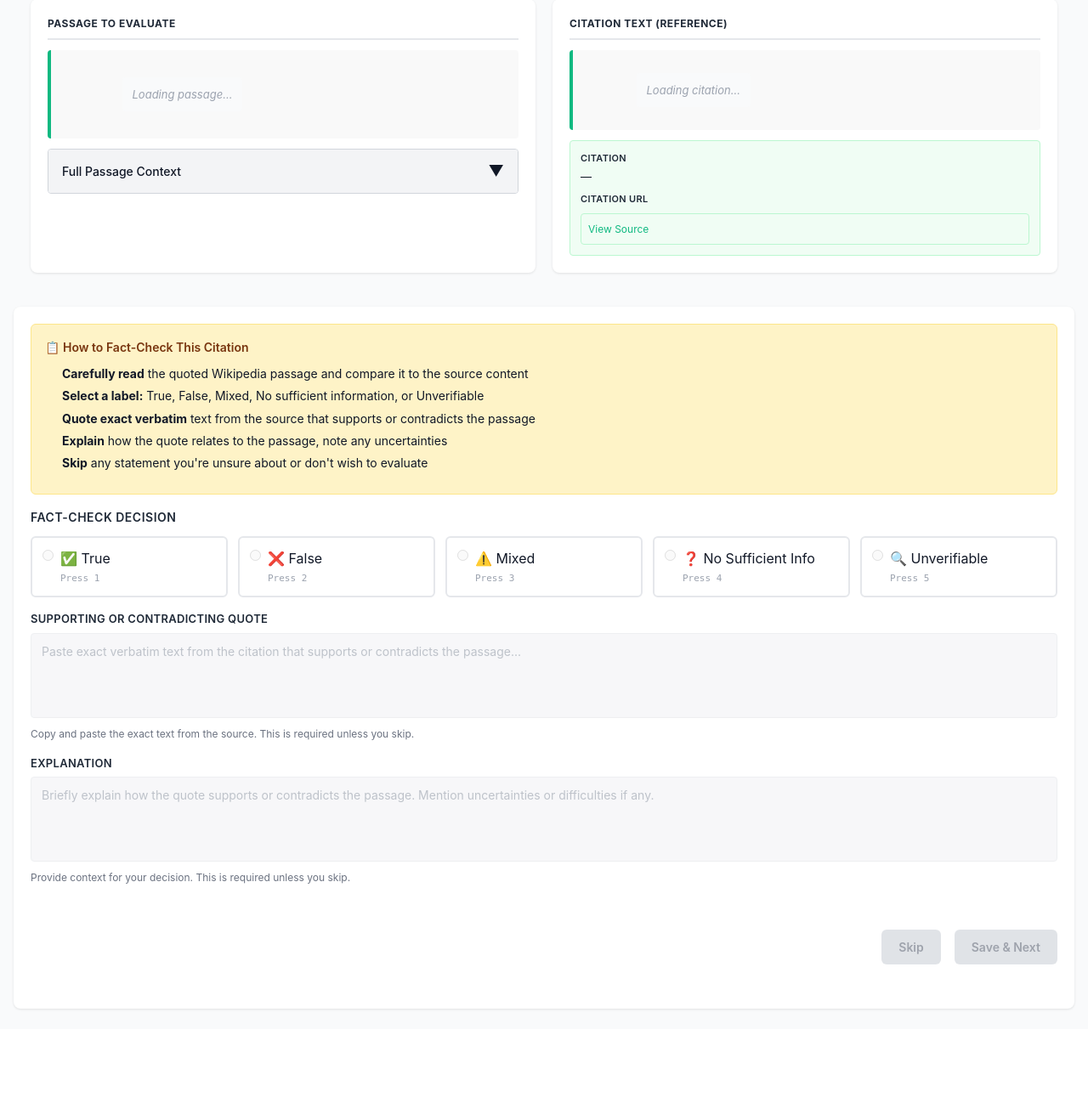
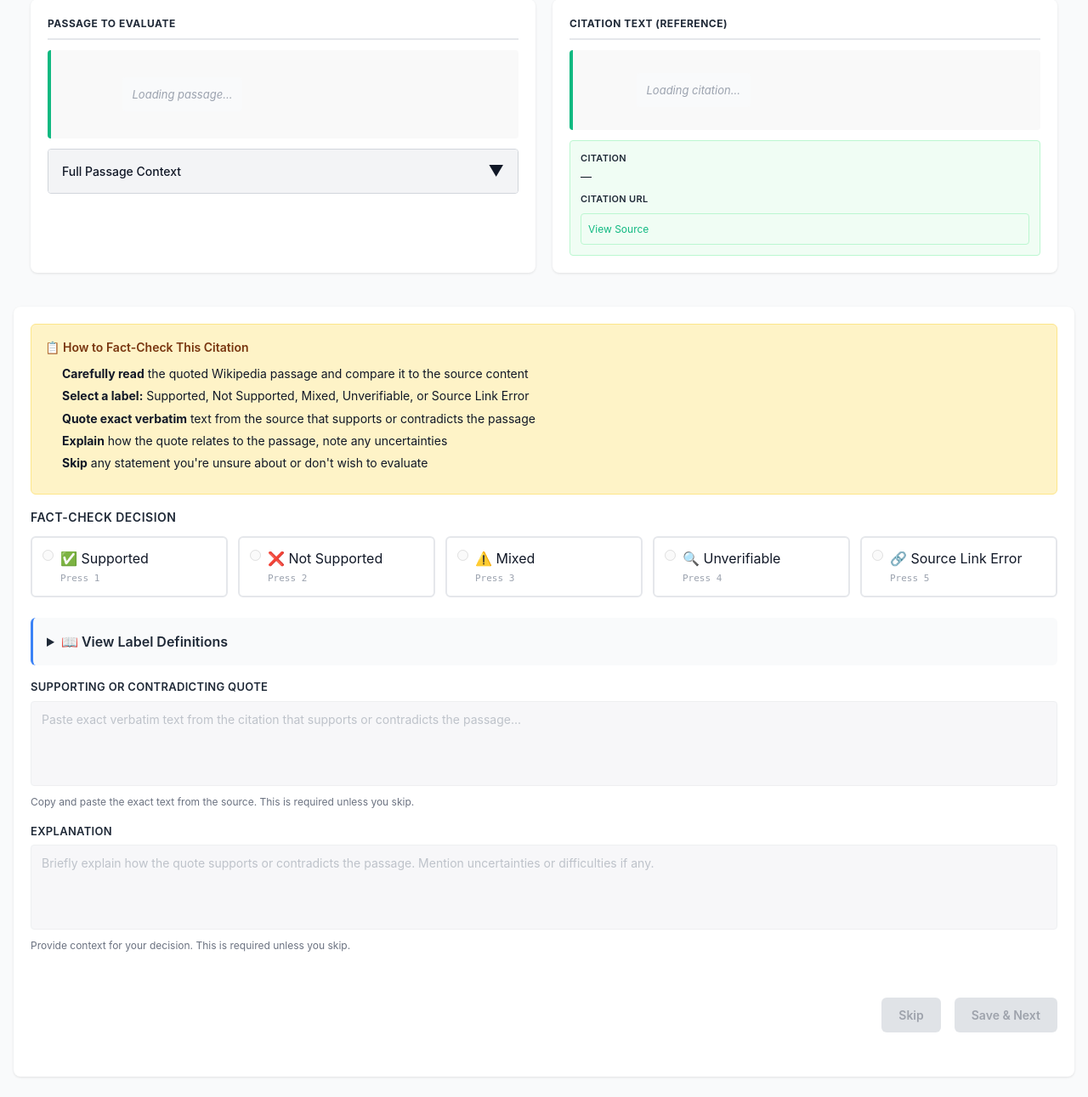
Before and after one commit to aaddira/WikiFactCheck, a Flask app: template templates/annotate.html in a window 1280 px wide. Shown: the part 402-1693 px from the top of the page at 85% size. Before the commit the page ends 1591 px from the top, so only its background shows below. Run offline with Flask 3, Linux system fonts and the light colour scheme; the template is opened without the code that fills it, so the values that code supplies are empty; some libraries are stand-ins or nearby versions.

Commit message:
Update fact-checking labels with new definitions and UI
Replaced old label schema (TRUE/FALSE/NO_SUFFICIENT_INFO/etc.) with new,
more semantically clear labels aligned to latest LLM fact-checking prompt:

- TRUE → Supported: All claims correctly grounded in source
- FALSE → Not Supported: Claims missing from or contradicted by source
- NO_SUFFICIENT_INFO → REMOVED (replaced by Source link error)
- (Added) Source link error: URL is broken or leads to unrelated content

Changes across all annotation interfaces:
- Backend: routes_annotate.py label validation, annotate.js keyboard shortcuts
- Admin: test sample labels, label color mapping for charts
- Annotators: updated radio buttons, instructions, and definitions in annotate.html
- Tests: updated qualification test options with new descriptions
- Landing/history: updated preview and edit interfaces with new labels

Added expandable definitions section in annotate.html with full explanations
and examples for each label to guide annotators accurately.

Co-Authored-By: Claude Haiku 4.5 <noreply@anthropic.com>

```diff
--- a/routes_annotate.py
+++ b/routes_annotate.py
@@ -202,7 +202,7 @@ def api_annotation_save():
         return jsonify({"error": "Missing label"}), 400
 
     # Validate label
-    valid_labels = ["TRUE", "FALSE", "MIXED", "NO_SUFFICIENT_INFO", "UNVERIFIABLE"]
+    valid_labels = ["Supported", "Not Supported", "Mixed", "Unverifiable", "Source link error"]
     if label not in valid_labels:
         return jsonify({"error": f"Invalid label. Must be one of: {valid_labels}"}), 400
 
--- a/static/js/annotate.js
+++ b/static/js/annotate.js
@@ -249,11 +249,11 @@ function setupKeyboardShortcuts() {
         if (e.target.tagName === "TEXTAREA") return;
 
         const labelMap = {
-            "1": "TRUE",
-            "2": "FALSE",
-            "3": "MIXED",
-            "4": "NO_SUFFICIENT_INFO",
-            "5": "UNVERIFIABLE",
+            "1": "Supported",
+            "2": "Not Supported",
+            "3": "Mixed",
+            "4": "Unverifiable",
+            "5": "Source link error",
         };
 
         if (e.key in labelMap) {
--- a/templates/annotate.html
+++ b/templates/annotate.html
@@ -109,7 +109,7 @@
             <h4>📋 How to Fact-Check This Citation</h4>
             <ol>
                 <li><strong>Carefully read</strong> the quoted Wikipedia passage and compare it to the source content</li>
-                <li><strong>Select a label:</strong> True, False, Mixed, No sufficient information, or Unverifiable</li>
+                <li><strong>Select a label:</strong> Supported, Not Supported, Mixed, Unverifiable, or Source Link Error</li>
                 <li><strong>Quote exact verbatim</strong> text from the source that supports or contradicts the passage</li>
                 <li><strong>Explain</strong> how the quote relates to the passage, note any uncertainties</li>
                 <li><strong>Skip</strong> any statement you're unsure about or don't wish to evaluate</li>
@@ -121,41 +121,72 @@
             <div class="form-section-title">Fact-Check Decision</div>
             <div class="label-options">
                 <div class="label-radio">
-                    <input type="radio" id="label-true" name="label" value="TRUE">
-                    <label for="label-true">
-                        <span>✅ True</span>
+                    <input type="radio" id="label-supported" name="label" value="Supported">
+                    <label for="label-supported" title="All highlighted claims are correctly grounded in the source text.">
+                        <span>✅ Supported</span>
                         <span class="label-shortcut">Press 1</span>
                     </label>
                 </div>
                 <div class="label-radio">
-                    <input type="radio" id="label-false" name="label" value="FALSE">
-                    <label for="label-false">
-                        <span>❌ False</span>
+                    <input type="radio" id="label-not-supported" name="label" value="Not Supported">
+                    <label for="label-not-supported" title="All highlighted claims are missing from the source or contradicted by it.">
+                        <span>❌ Not Supported</span>
                         <span class="label-shortcut">Press 2</span>
                     </label>
                 </div>
                 <div class="label-radio">
-                    <input type="radio" id="label-mixed" name="label" value="MIXED">
-                    <label for="label-mixed">
+                    <input type="radio" id="label-mixed" name="label" value="Mixed">
+                    <label for="label-mixed" title="Some parts of the claim(s) are supported, some are not.">
                         <span>⚠️ Mixed</span>
                         <span class="label-shortcut">Press 3</span>
                     </label>
                 </div>
                 <div class="label-radio">
-                    <input type="radio" id="label-insufficient" name="label" value="NO_SUFFICIENT_INFO">
-                    <label for="label-insufficient">
-                        <span>❓ No Sufficient Info</span>
+                    <input type="radio" id="label-unverifiable" name="label" value="Unverifiable">
+                    <label for="label-unverifiable" title="Claim itself is inherently unverifiable (e.g. a subjective opinion).">
+                        <span>🔍 Unverifiable</span>
                         <span class="label-shortcut">Press 4</span>
                     </label>
                 </div>
                 <div class="label-radio">
-                    <input type="radio" id="label-unverifiable" name="label" value="UNVERIFIABLE">
-                    <label for="label-unverifiable">
-                        <span>🔍 Unverifiable</span>
+                    <input type="radio" id="label-source-link-error" name="label" value="Source link error">
+                    <label for="label-source-link-error" title="URL leads to unrelated content.">
+                        <span>🔗 Source Link Error</span>
                         <span class="label-shortcut">Press 5</span>
                     </label>
                 </div>
             </div>
+
+            <!-- Label definitions (expandable) -->
+            <details class="label-definitions" style="margin-top: 1.5rem; padding: 1rem; background: #f9fafb; border-radius: 6px; border-left: 3px solid #3b82f6;">
+                <summary style="cursor: pointer; font-weight: 600; color: #1f2937; user-select: none;">
+                    📖 View Label Definitions
+                </summary>
+                <div style="margin-top: 1rem; space-y: 0.75rem;">
+                    <div style="margin-bottom: 1rem;">
+                        <div style="font-weight: 600; color: #059669; margin-bottom: 0.25rem;">✅ Supported</div>
+                        <div style="font-size: 0.95em; color: #4b5563;">All highlighted claims are correctly grounded in the source text.</div>
+                    </div>
+                    <div style="margin-bottom: 1rem;">
+                        <div style="font-weight: 600; color: #dc2626; margin-bottom: 0.25rem;">❌ Not Supported</div>
+                        <div style="font-size: 0.95em; color: #4b5563;">All highlighted claims are missing from the source or contradicted by it.</div>
+                    </div>
+                    <div style="margin-bottom: 1rem;">
+                        <div style="font-weight: 600; color: #f59e0b; margin-bottom: 0.25rem;">⚠️ Mixed</div>
+                        <div style="font-size: 0.95em; color: #4b5563;">A claim or more in the response are correctly grounded in the source text, but other claims (either explicit or implicit) are not.</div>
+                    </div>
+                    <div style="margin-bottom: 1rem;">
+                        <div style="font-weight: 600; color: #7c3aed; margin-bottom: 0.25rem;">🔍 Unverifiable</div>
+                        <div style="font-size: 0.95em; color: #4b5563;">The response has no factual claims to verify due to consisting of opinions, subjective claims, unquantifiable statements, responding to an unanswerable question, or similar.</div>
+                        <div style="font-size: 0.85em; color: #6b7280; margin-top: 0.5rem; font-style: italic;">Example: "Lord of the Rings is the best book ever written"</div>
+                    </div>
+                    <div>
+                        <div style="font-weight: 600; color: #0284c7; margin-bottom: 0.25rem;">🔗 Source Link Error</div>
+                        <div style="font-size: 0.95em; color: #4b5563;">The source document is either a broken link or clearly irrelevant content that was mistakenly cited.</div>
+                        <div style="font-size: 0.85em; color: #6b7280; margin-top: 0.5rem; font-style: italic;">Example: A web page about hamsters is linked in a claim for the red pandas article, no red pandas are mentioned in the source!</div>
+                    </div>
+                </div>
+            </details>
         </div>
 
         <!-- Quote field -->
```
Also changed, not shown: templates/admin.html (+10 -10 lines), templates/dashboard.html (+5 -5 lines), templates/history.html (+10 -8 lines), templates/landing.html (+13 -13 lines), templates/test.html (+10 -10 lines), templates/test_post_login.html (+10 -10 lines).
